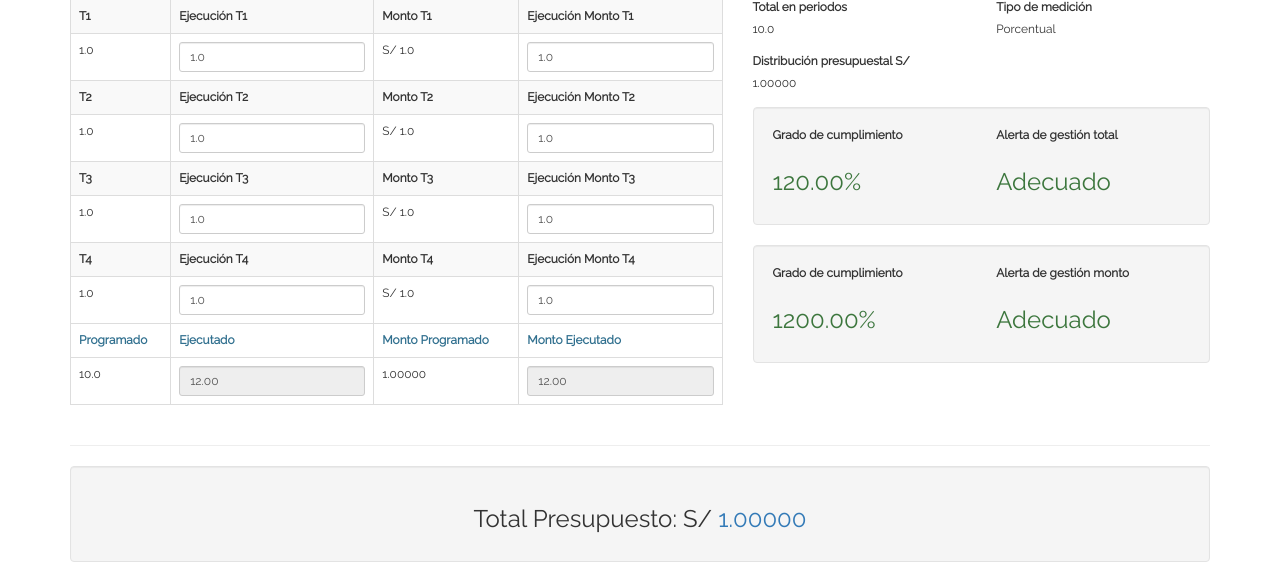
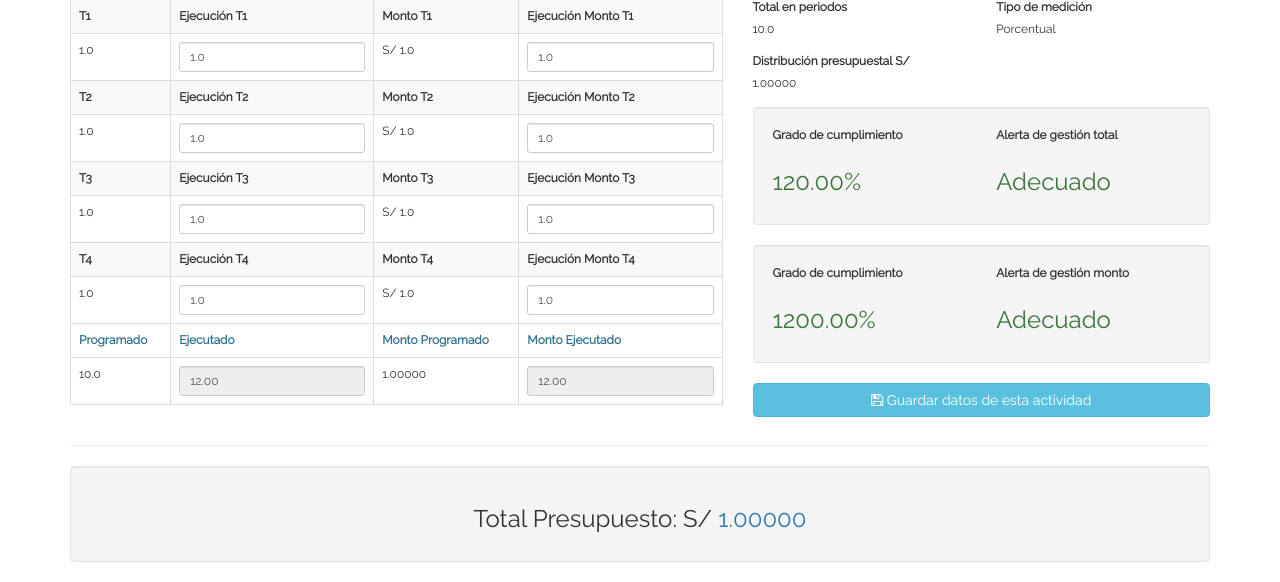
Before and after one commit to soncco/poi, a Django app: page /plan/ver/1 in a window 1280 px wide. Shown: the part 599-1181 px from the top of the page. Run offline with Django 3.2, Linux system fonts and the light colour scheme; a user stored in the database is signed in; tables that the repository leaves empty hold one stand-in row (values such as "Sample post"); some libraries are stand-ins or nearby versions.

Commit message:
Evaluación

```diff
--- a/plan/static/plan/plan.js
+++ b/plan/static/plan/plan.js
@@ -228,6 +228,22 @@ var plan = plan || {};
     $('.resultadop').bind('keyup mouseup', calculoEvaluacion);
 
 
+    $('.guardar-actividad').click(function(e) {
+        var pk = $(this).data('actividad');
+        $.ajax({
+            url: '/actividad/guardar/',
+            type: 'POST',
+            data: $('.actividad-' + pk).serialize(),
+            success: function(data) {
+                alert('Se guardaron los datos de esta actividad.');
+            },
+            error: function(data) {
+                alert('No se pudo guardar los datos de la actividad, intente nuevamente.')
+            }
+        });
+
+        return false;
+    });
 
 
 })(jQuery)
--- a/plan/templates/plan/ver-plan.html
+++ b/plan/templates/plan/ver-plan.html
@@ -79,6 +79,7 @@
             <div class="actividades">
                 {% for actividad in plan.actividad_set.all %}
                 <div class="actividad small">
+                    <form action="" class="actividad-{{ actividad.pk }}">
                         <div class="col-md-6">
                             <div class="form-group">
                                 <label for="">Tarea o actividad</label>
@@ -120,9 +121,9 @@
                                     </tr>
                                     <tr>
                                         <td>{{ actividad.t1|unlocalize }}</td>
-                                    <td><input type="number" step="any" class="form-control input-sm resultadot" value="{{ actividad.resultado.t1|unlocalize }}"></td>
+                                        <td><input type="number" step="any" min="0" name="t1" class="form-control input-sm resultadot" value="{{ actividad.resultado.t1|unlocalize }}" required></td>
                                         <td>S/ {{ actividad.p1|unlocalize }}</td>
-                                    <td><input type="number" step="any" class="form-control input-sm resultadop" value="{{ actividad.resultado.p1|unlocalize }}"></td>
+                                        <td><input type="number" step="any" min="0" name="p1" class="form-control input-sm resultadop" value="{{ actividad.resultado.p1|unlocalize }}" required></td>
                                     </tr>
 
                                     <tr>
@@ -133,9 +134,9 @@
                                     </tr>
                                     <tr>
                                         <td>{{ actividad.t2|unlocalize }}</td>
-                                    <td><input type="number" step="any" class="form-control input-sm resultadot" value="{{ actividad.resultado.t2|unlocalize }}"></td>
+                                        <td><input type="number" step="any" min="0" name="t2" class="form-control input-sm resultadot" value="{{ actividad.resultado.t2|unlocalize }}" required></td>
                                         <td>S/ {{ actividad.p2|unlocalize }}</td>
-                                    <td><input type="number" step="any" class="form-control input-sm resultadop" value="{{ actividad.resultado.p2|unlocalize }}"></td>
+                                        <td><input type="number" step="any" min="0" name="p2" class="form-control input-sm resultadop" value="{{ actividad.resultado.p2|unlocalize }}" required></td>
                                     </tr>
 
                                     <tr>
@@ -146,9 +147,9 @@
                                     </tr>
                                     <tr>
                                         <td>{{ actividad.t3|unlocalize }}</td>
-                                    <td><input type="number" step="any" class="form-control input-sm resultadot" value="{{ actividad.resultado.t3|unlocalize }}"></td>
+                                        <td><input type="number" step="any" min="0" name="t3" class="form-control input-sm resultadot" value="{{ actividad.resultado.t3|unlocalize }}" required></td>
                                         <td>S/ {{ actividad.p3|unlocalize }}</td>
-                                    <td><input type="number" step="any" class="form-control input-sm resultadop" value="{{ actividad.resultado.p3|unlocalize }}"></td>
+                                        <td><input type="number" step="any" min="0" name="p3" class="form-control input-sm resultadop" value="{{ actividad.resultado.p3|unlocalize }}" required></td>
                                     </tr>
 
                                     <tr>
@@ -159,9 +160,9 @@
                                     </tr>
                                     <tr>
                                         <td>{{ actividad.t4|unlocalize }}</td>
-                                    <td><input type="number" step="any" class="form-control input-sm resultadot" value="{{ actividad.resultado.t4|unlocalize }}"></td>
+                                        <td><input type="number" step="any" min="0" name="t4" class="form-control input-sm resultadot" value="{{ actividad.resultado.t4|unlocalize }}" required></td>
                                         <td>S/ {{ actividad.p4|unlocalize }}</td>
-                                    <td><input type="number" step="any" class="form-control input-sm resultadop" value="{{ actividad.resultado.p4|unlocalize }}"></td>
+                                        <td><input type="number" step="any" min="0" name="p4" class="form-control input-sm resultadop" value="{{ actividad.resultado.p4|unlocalize }}" required></td>
                                     </tr>
 
                                     <tr class="periodo hidden">
@@ -172,9 +173,9 @@
                                     </tr>
                                     <tr class="periodo hidden">
                                         <td>{{ actividad.t5|unlocalize }}</td>
-                                    <td><input type="number" step="any" class="form-control input-sm resultadot" value="{{ actividad.resultado.t5|unlocalize }}"></td>
+                                        <td><input type="number" step="any" min="0" name="t5" class="form-control input-sm resultadot" value="{{ actividad.resultado.t5|unlocalize }}" required></td>
                                         <td>S/ {{ actividad.p5|unlocalize }}</td>
-                                    <td><input type="number" step="any" class="form-control input-sm resultadop" value="{{ actividad.resultado.p5|unlocalize }}"></td>
+                                        <td><input type="number" step="any" min="0" name="p5" class="form-control input-sm resultadop" value="{{ actividad.resultado.p5|unlocalize }}" required></td>
                                     </tr>
 
                                     <tr class="periodo hidden">
@@ -185,9 +186,9 @@
                                     </tr>
                                     <tr class="periodo hidden">
                                         <td>{{ actividad.t6|unlocalize }}</td>
-                                    <td><input type="number" step="any" class="form-control input-sm resultadot" value="{{ actividad.resultado.t6|unlocalize }}"></td>
+                                        <td><input type="number" step="any" min="0" name="t6" class="form-control input-sm resultadot" value="{{ actividad.resultado.t6|unlocalize }}" required></td>
                                         <td>S/ {{ actividad.p6|unlocalize }}</td>
-                                    <td><input type="number" step="any" class="form-control input-sm resultadop" value="{{ actividad.resultado.p6|unlocalize }}"></td>
+                                        <td><input type="number" step="any" min="0" name="p6" class="form-control input-sm resultadop" value="{{ actividad.resultado.p6|unlocalize }}" required></td>
                                     </tr>
 
                                     <tr class="periodo hidden">
@@ -198,9 +199,9 @@
                                     </tr>
                                     <tr class="periodo hidden">
                                         <td>{{ actividad.t7|unlocalize }}</td>
-                                    <td><input type="number" step="any" class="form-control input-sm resultadot" value="{{ actividad.resultado.t7|unlocalize }}"></td>
+                                        <td><input type="number" step="any" min="0" name="t7" class="form-control input-sm resultadot" value="{{ actividad.resultado.t7|unlocalize }}" required></td>
                                         <td>S/ {{ actividad.p7|unlocalize }}</td>
-                                    <td><input type="number" step="any" class="form-control input-sm resultadop" value="{{ actividad.resultado.p7|unlocalize }}"></td>
+                                        <td><input type="number" step="any" min="0" name="p7" class="form-control input-sm resultadop" value="{{ actividad.resultado.p7|unlocalize }}" required></td>
                                     </tr>
 
                                     <tr class="periodo hidden">
@@ -211,9 +212,9 @@
                                     </tr>
                                     <tr class="periodo hidden">
                                         <td>{{ actividad.t8|unlocalize }}</td>
-                                    <td><input type="number" step="any" class="form-control input-sm resultadot" value="{{ actividad.resultado.t8|unlocalize }}"></td>
+                                        <td><input type="number" step="any" min="0" name="t8" class="form-control input-sm resultadot" value="{{ actividad.resultado.t8|unlocalize }}" required></td>
                                         <td>S/ {{ actividad.p8|unlocalize }}</td>
-                                    <td><input type="number" step="any" class="form-control input-sm resultadop" value="{{ actividad.resultado.p8|unlocalize }}"></td>
+                                        <td><input type="number" step="any" min="0" name="p8" class="form-control input-sm resultadop" value="{{ actividad.resultado.p8|unlocalize }}" required></td>
                                     </tr>
 
                                     <tr class="periodo hidden">
@@ -224,9 +225,9 @@
                                     </tr>
                                     <tr class="periodo hidden">
                                         <td>{{ actividad.t9|unlocalize }}</td>
-                                    <td><input type="number" step="any" class="form-control input-sm resultadot" value="{{ actividad.resultado.t9|unlocalize }}"></td>
+                                        <td><input type="number" step="any" min="0" name="t9" class="form-control input-sm resultadot" value="{{ actividad.resultado.t9|unlocalize }}" required></td>
                                         <td>S/ {{ actividad.p9|unlocalize }}</td>
-                                    <td><input type="number" step="any" class="form-control input-sm resultadop" value="{{ actividad.resultado.p9|unlocalize }}"></td>
+                                        <td><input type="number" step="any" min="0" name="p9" class="form-control input-sm resultadop" value="{{ actividad.resultado.p9|unlocalize }}" required></td>
                                     </tr>
 
                                     <tr class="periodo hidden">
@@ -237,9 +238,9 @@
                                     </tr>
                                     <tr class="periodo hidden">
                                         <td>{{ actividad.t10|unlocalize }}</td>
-                                    <td><input type="number" step="any" class="form-control input-sm resultadot" value="{{ actividad.resultado.t10|unlocalize }}"></td>
+                                        <td><input type="number" step="any" min="0" name="t10" class="form-control input-sm resultadot" value="{{ actividad.resultado.t10|unlocalize }}" required></td>
                                         <td>S/ {{ actividad.p10|unlocalize }}</td>
-                                    <td><input type="number" step="any" class="form-control input-sm resultadop" value="{{ actividad.resultado.p10|unlocalize }}"></td>
+                                        <td><input type="number" step="any" min="0" name="p10" class="form-control input-sm resultadop" value="{{ actividad.resultado.p10|unlocalize }}" required></td>
                                     </tr>
 
                                     <tr class="periodo hidden">
@@ -250,9 +251,9 @@
                                     </tr>
                                     <tr class="periodo hidden">
                                         <td>{{ actividad.t11|unlocalize }}</td>
-                                    <td><input type="number" step="any" class="form-control input-sm resultadot" value="{{ actividad.resultado.t11|unlocalize }}"></td>
+                                        <td><input type="number" step="any" min="0" name="t11" class="form-control input-sm resultadot" value="{{ actividad.resultado.t11|unlocalize }}" required></td>
                                         <td>S/ {{ actividad.p11|unlocalize }}</td>
-                                    <td><input type="number" step="any" class="form-control input-sm resultadop" value="{{ actividad.resultado.p11|unlocalize }}"></td>
+                                        <td><input type="number" step="any" min="0" name="p11" class="form-control input-sm resultadop" value="{{ actividad.resultado.p11|unlocalize }}" required></td>
                                     </tr>
 
                                     <tr class="periodo hidden">
@@ -263,9 +264,9 @@
                                     </tr>
                                     <tr class="periodo hidden">
                                         <td>{{ actividad.t12|unlocalize }}</td>
-                                    <td><input type="number" step="any" class="form-control input-sm resultadot" value="{{ actividad.resultado.t12|unlocalize }}"></td>
+                                        <td><input type="number" step="any" min="0" name="t12" class="form-control input-sm resultadot" value="{{ actividad.resultado.t12|unlocalize }}" required></td>
                                         <td>S/ {{ actividad.p12|unlocalize }}</td>
-                                    <td><input type="number" step="any" class="form-control input-sm resultadop" value="{{ actividad.resultado.p12|unlocalize }}"></td>
+                                        <td><input type="number" step="any" min="0" name="p12" class="form-control input-sm resultadop" value="{{ actividad.resultado.p12|unlocalize }}" required></td>
                                     </tr>
 
 
@@ -280,9 +281,9 @@
                                     </tr>
                                     <tr>
                                         <td>{{ actividad.total|unlocalize }}</td>
-                                    <td><input type="number" readonly class="form-control input-sm resultadototal" value="{{ actividad.resultado.total|unlocalize }}"></td>
+                                        <td><input type="number" readonly class="form-control input-sm resultadototal" name="total" value="{{ actividad.resultado.total|unlocalize }}"></td>
                                         <td>{{ actividad.distribucion_presupuestal|unlocalize }}</td>
-                                    <td><input type="number" readonly class="form-control input-sm resultadomonto" value="{{ actividad.resultado.distribucion_presupuestal|unlocalize }}"></td>
+                                        <td><input type="number" readonly class="form-control input-sm resultadomonto" name="distribucion_presupuestal" value="{{ actividad.resultado.distribucion_presupuestal|unlocalize }}"></td>
                                     </tr>
                                 </tfoot>
                             </table>
@@ -335,11 +336,17 @@
                                     </div>
                                 </div>
                             </div>
+
+                            <button class="btn btn-block btn-info guardar-actividad" data-actividad="{{ actividad.pk }}" type="submit"><i class="fa fa-save"></i> Guardar datos de esta actividad</button>
+                            <input type="hidden" name="pertenece_a" value="{{ actividad.pk }}">
+                            <input type="hidden" name="pk" value="{{ actividad.resultado.pk }}">
+                            {% csrf_token %}
                         </div>
 
                         <div class="col-md-12">
                             <hr>
                         </div>
+                    </form>
                 </div>
                 {% endfor %}
             </div>
--- a/plan/urls.py
+++ b/plan/urls.py
@@ -10,4 +10,5 @@ urlpatterns = [
     url(r'^plan/ver/(?P<id>.*)$', views.ver_plan, name='ver_plan'),
     url(r'^plan/borrar/(?P<id>.*)$', views.borrar_plan, name='borrar_plan'),
     url(r'^plan/aprobar/(?P<id>.*)$', views.aprobar_plan, name='aprobar_plan'),
+    url(r'^actividad/guardar/$', views.guardar_actividad, name='guardar_actividad'),
 ]
--- a/plan/views.py
+++ b/plan/views.py
@@ -10,7 +10,7 @@ from django.contrib.auth.decorators import login_required, user_passes_test
 from .models import Plan, Resultado
 
 
-from .forms import PlanForm, ActividadForm, ActividadFormSet
+from .forms import PlanForm, ActividadForm, ActividadFormSet, ResultadoForm
 from .utils import crear_enlace, grupo_responsable, grupo_administrador, grupo_logistico, solo_responsable, crear_resultado
 
 from base.models import AsignacionPresupuestal
@@ -200,3 +200,12 @@ def aprobar_plan(request, id):
     messages.success(request, u'Se ha quitado la aprobación el plan.')
 
     return HttpResponseRedirect(reverse('plan:planes'))
+
+@login_required
+@user_passes_test(grupo_administrador)
+def guardar_actividad(request):
+    pk = request.POST.get('pk')
+    resultado = Resultado.objects.get(pk = pk)
+    form  = ResultadoForm(request.POST, instance = resultado)
+    form.save()
+    return HttpResponse(pk)
```
Lines whose indentation alone changed are shown as unchanged.
